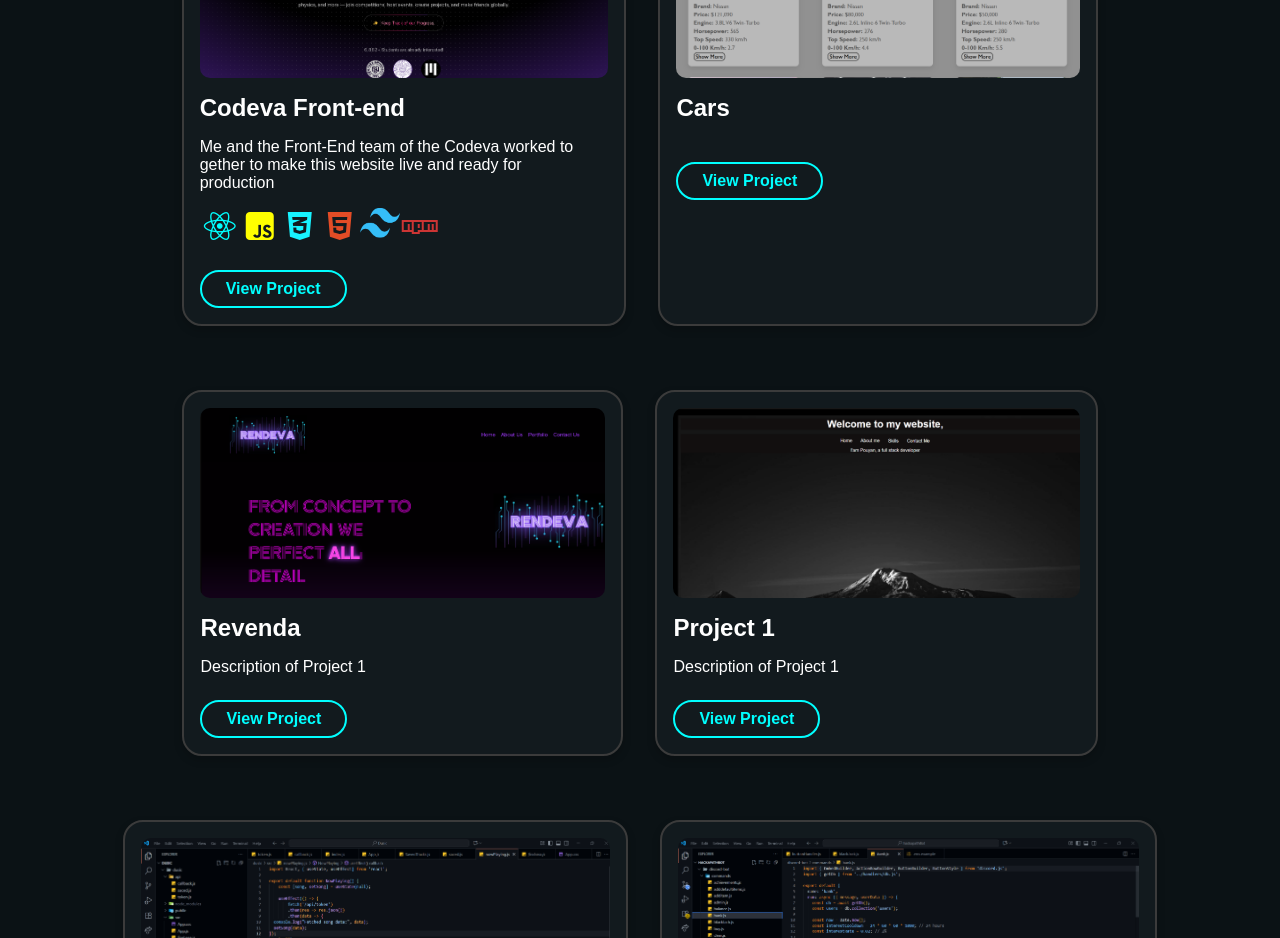
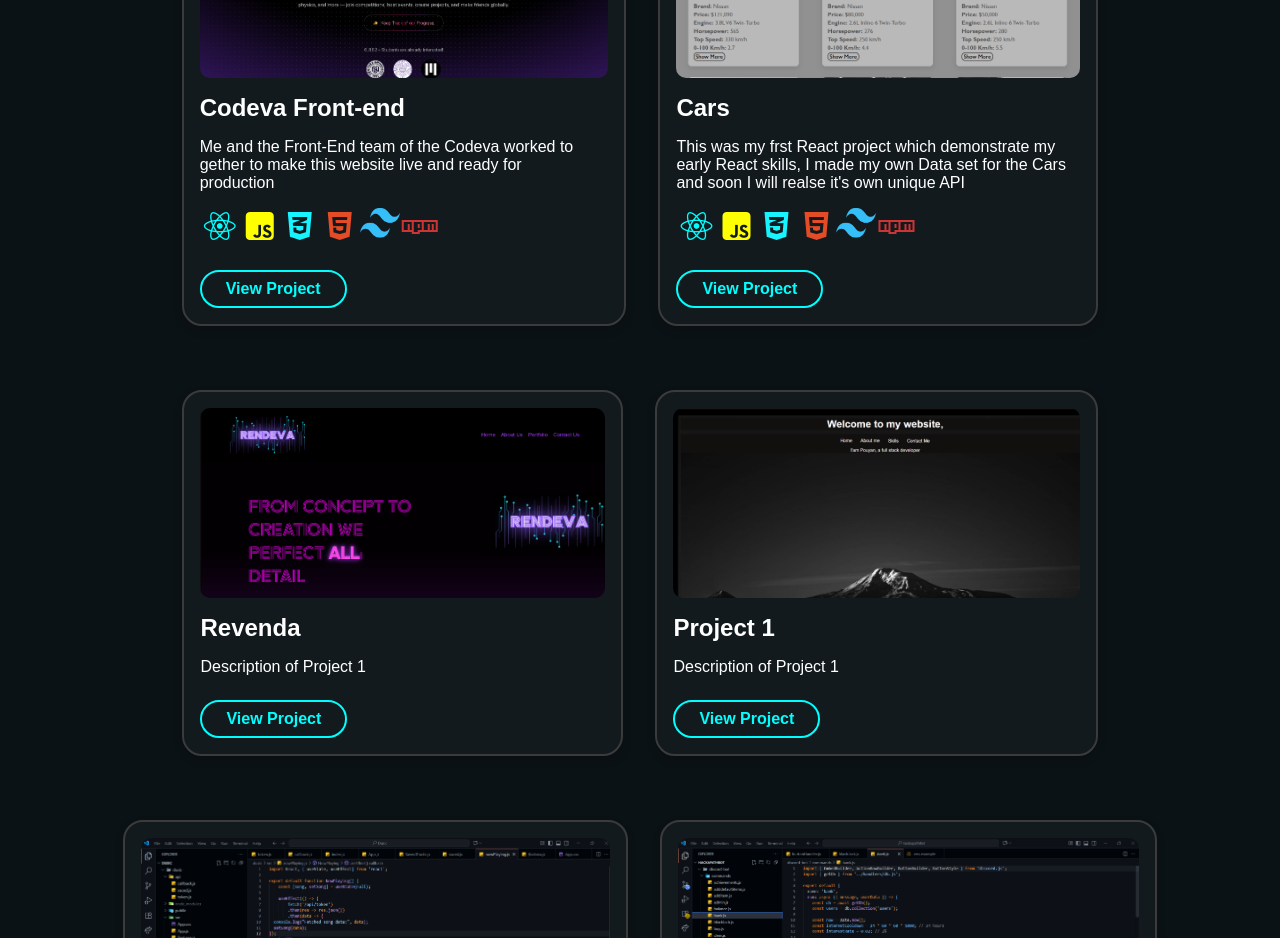
Before and after one commit to DanCreates1/Portfolio, a React (Vite) app: page / in a window 1280 px wide. Shown: the part 1700-2638 px from the top of the page. Built offline with nearby package versions, Linux system fonts and the light colour scheme.

Commit message:
we are back on track babby!

```diff
--- a/src/components/projects.jsx
+++ b/src/components/projects.jsx
@@ -26,7 +26,17 @@ export default function Projects() {
             <div className="card">
               <img src=" /projectsImg/cars.png" alt=""  />
               <h2>Cars</h2>
-              <p></p>
+              <p>This was my frst React project which demonstrate my early React skills,
+                  I made my own Data set for the Cars and soon I will realse it's own unique API
+              </p>
+              <div className="techStack">
+              <i class="fa-brands fa-react"  style={{ color: "cyan" }}></i>
+                  <i class="fa-brands fa-square-js" style={{ color: "yellow" }}></i>
+                  <i class="fa-brands fa-css3-alt" style={{ color: "#17f3ff" }}></i>
+                  <i class="fa-brands fa-html5" style={{ color: "#e34c26" }}></i>
+                  <img src="tailwindCssLogo.png" alt="tailwind Css Logo" />
+                  <i class="fa-brands fa-npm" style={{ color: "#CC3534" }}></i>
+                  </div>
               <a href="https://cars-phi-ten.vercel.app"  target="_blank"><button>View Project</button></a>
             </div>
 
```
Also changed, not shown: public/projectsImg/certificate of mypath2tech.png (added), src/components/h.tsx (added).
